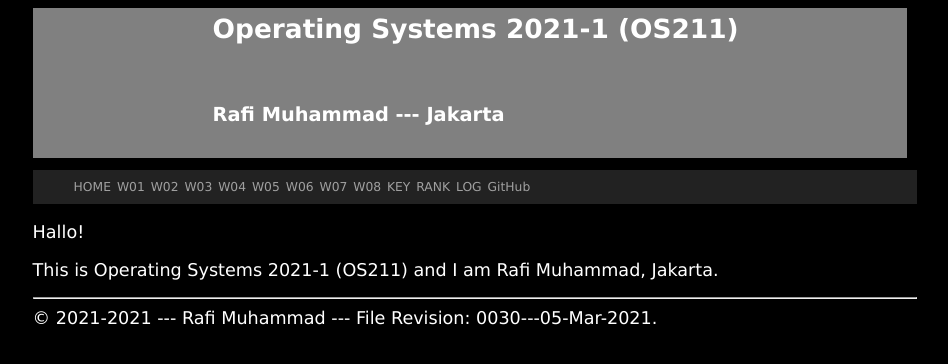
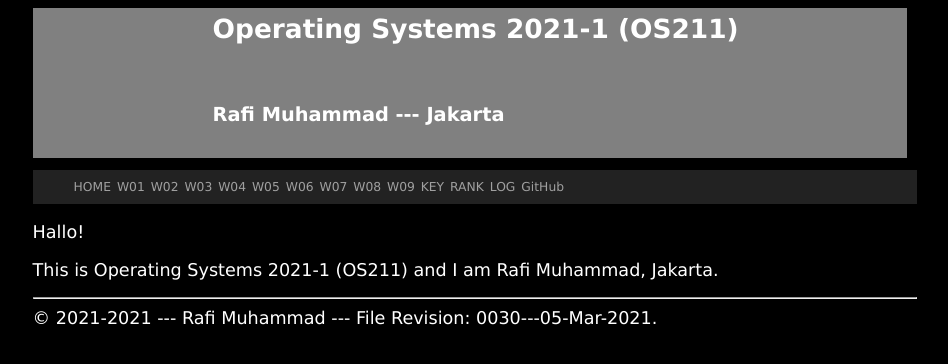
Before and after one commit to rafimuhammad01/os211, a Jekyll site: the page built from index.md, in a window 1280 px wide. Shown: the top 364 px of the page, without its empty margins (165-1113 px from the left). Built offline with Jekyll 4.4.1, drawn with Linux system fonts in a browser that asks for light colours.

Commit message:
Update navbar.html

```diff
--- a/_includes/navbar.html
+++ b/_includes/navbar.html
@@ -14,8 +14,8 @@
     <li class='listitem'><a href='{{ site.baseurl }}/W06/'>W06</a></li>
     <li class='listitem'><a href='{{ site.baseurl }}/W07/'>W07</a></li>
     <li class='listitem'><a href='{{ site.baseurl }}/W08/'>W08</a></li>
-    <!--<li class='listitem'><a href='{{ site.baseurl }}/W09/'>W09</a></li>
-    <li class='listitem'><a href='{{ site.baseurl }}/W10/'>W10</a></li> -->
+    <li class='listitem'><a href='{{ site.baseurl }}/W09/'>W09</a></li>
+    <!--<li class='listitem'><a href='{{ site.baseurl }}/W10/'>W10</a></li> -->
     <li class='listitem'><a href='{{ site.baseurl }}/TXT/mypubkey.txt'>KEY</a></li>
     <li class='listitem'><a href='{{ site.baseurl }}/TXT/myrank.txt'>RANK</a></li>
     <li class='listitem'><a href='{{ site.baseurl }}/TXT/mylog.txt'>LOG</a></li>
```
